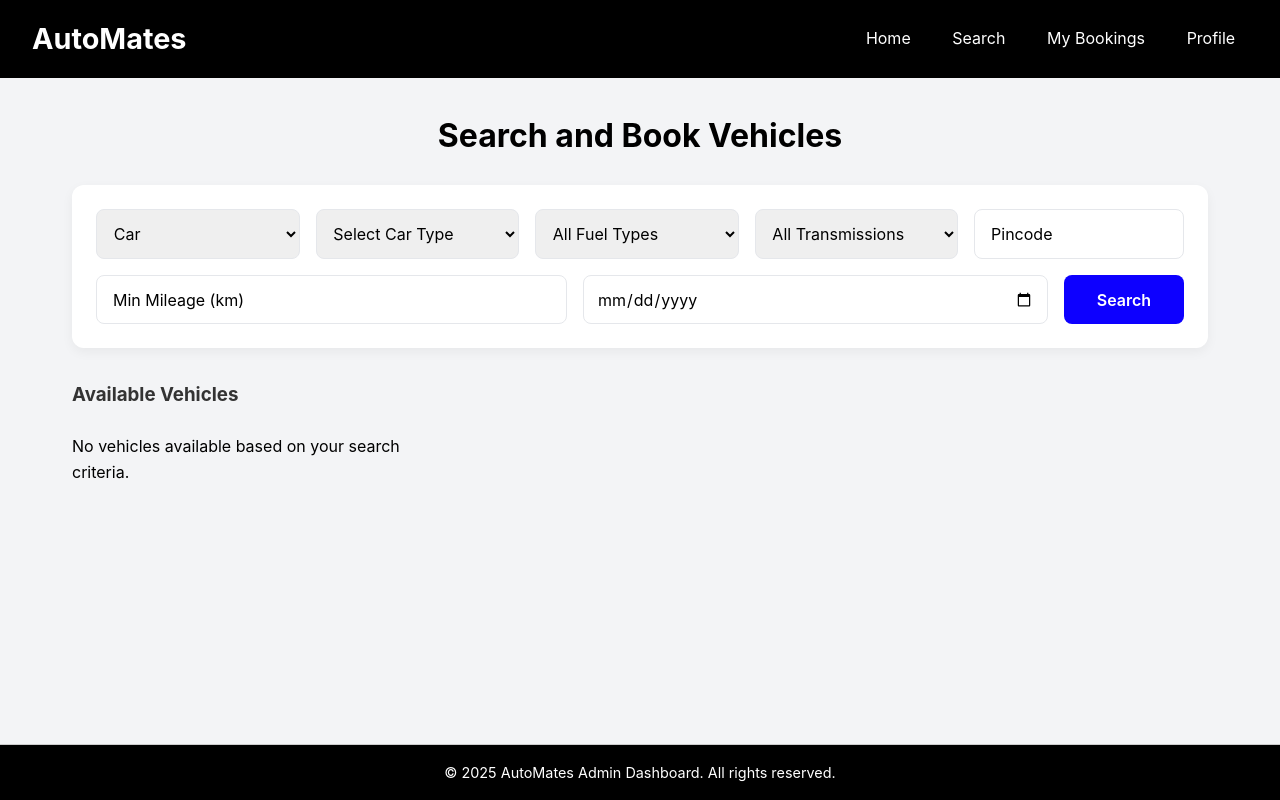
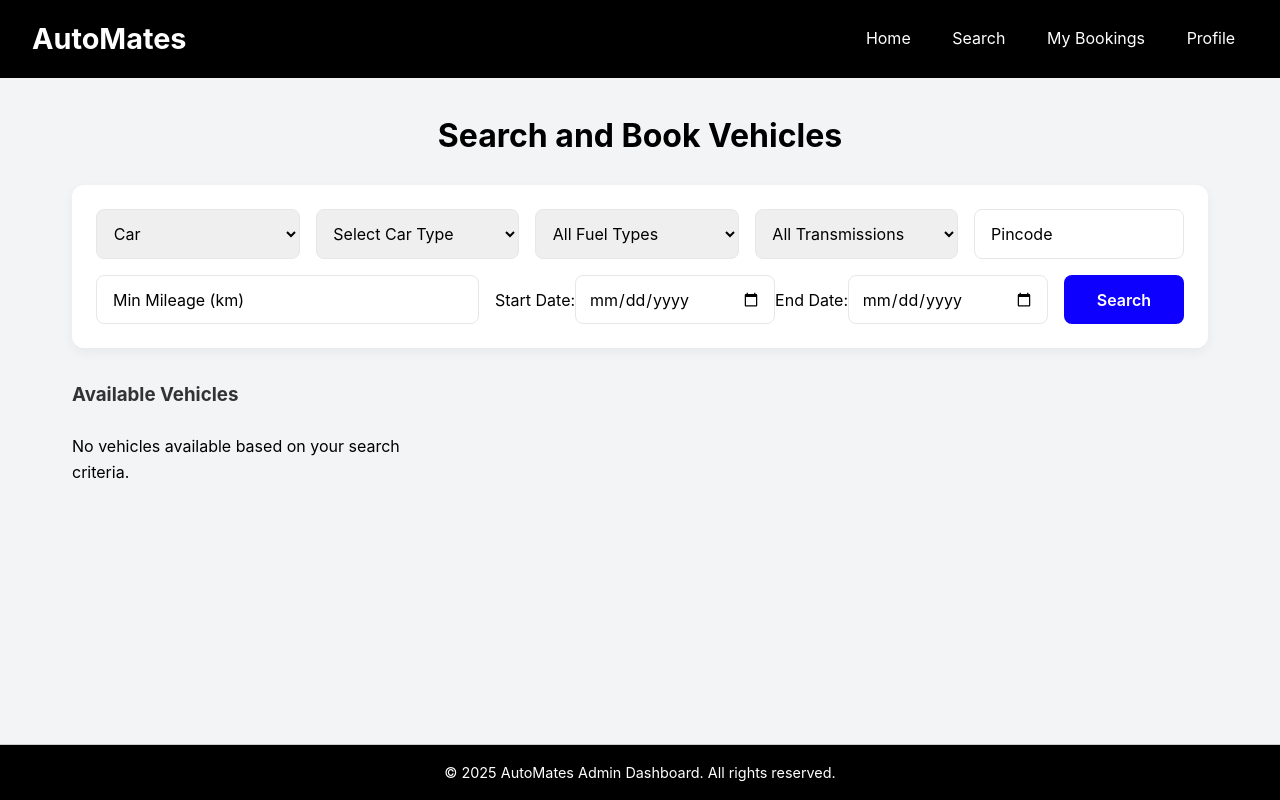
Before and after one commit to gokulnath118/Automates, a React (Vite) app: page /leaser/search in a window 1280 px wide. Built offline with nearby package versions, Linux system fonts and the light colour scheme.

Commit message:
edited-on-dates

```diff
--- a/src/pages/admin/BookingManagement.jsx
+++ b/src/pages/admin/BookingManagement.jsx
@@ -23,21 +23,21 @@ function AdminBookingManagement() {
     }
 
     if (startDate) {
-      filtered = filtered.filter((b) => new Date(b.date) >= new Date(startDate));
+      filtered = filtered.filter((b) => new Date(b.startDate) >= new Date(startDate));
     }
 
     if (endDate) {
-      filtered = filtered.filter((b) => new Date(b.date) <= new Date(endDate));
+      filtered = filtered.filter((b) => new Date(b.endDate) <= new Date(endDate));
     }
 
     setFilteredBookings(filtered);
   }, [statusFilter, startDate, endDate, bookings]);
 
   const downloadReport = () => {
-    let csvContent = "Date,Booking ID,Vehicle No.,Status,Leaser,Owner\n";
+    let csvContent = "Start Date,End Date,Booking ID,Vehicle No.,Status,Leaser,Owner\n";
 
     filteredBookings.forEach(booking => {
-      csvContent += `${booking.date},${booking.id},${booking.vehicleNo || 'N/A'},${booking.status},${booking.leaserName},${booking.ownerName}\n`;
+      csvContent += `${booking.startDate},${booking.endDate},${booking.id},${booking.vehicleNo || 'N/A'},${booking.status},${booking.leaserName},${booking.ownerName}\n`;
     });
 
     const blob = new Blob([csvContent], { type: 'text/csv;charset=utf-8;' });
@@ -125,7 +125,8 @@ function AdminBookingManagement() {
                     <p><strong>Vehicle No.:</strong> {booking.vehicleNo || 'N/A'}</p>
                     <p><strong>Leaser:</strong> {booking.leaserName}</p>
                     <p><strong>Owner:</strong> {booking.ownerName}</p>
-                    <p><strong>Date:</strong> {booking.date}</p>
+                    <p><strong>Start Date:</strong> {booking.startDate}</p>
+                    <p><strong>End Date:</strong> {booking.endDate}</p>
                   </div>
                 </div>
               ))}
--- a/src/pages/leaser/ManageBookings.jsx
+++ b/src/pages/leaser/ManageBookings.jsx
@@ -85,7 +85,8 @@ export default function ManageBookings() {
                       {booking.status.charAt(0).toUpperCase() + booking.status.slice(1)}
                     </p>
                     <div className="leaser-managebookings-booking-info">
-                      <p><strong>Date:</strong> {booking.date}</p>
+                      <p><strong>From:</strong> {booking.startDate}</p>
+                      <p><strong>To:</strong> {booking.endDate}</p>
                       <p><strong>Type:</strong> {vehicle?.type}</p>
                       {vehicle?.type === "car" && (
                         <p><strong>Category:</strong> {vehicle?.vehicleCategory}</p>
--- a/src/pages/leaser/SearchBookings.jsx
+++ b/src/pages/leaser/SearchBookings.jsx
@@ -12,7 +12,8 @@ export default function SearchBookings() {
   const [transmission, setTransmission] = useState("");
   const [pincode, setPincode] = useState("");
   const [minMileage, setMinMileage] = useState("");
-  const [date, setDate] = useState("");
+  const [startDate, setStartDate] = useState("");
+  const [endDate, setEndDate] = useState("");
   const [error, setError] = useState("");
 
   const today = new Date().toISOString().split("T")[0];
@@ -23,7 +24,7 @@ export default function SearchBookings() {
   }, []);
 
   useEffect(() => {
-    handleSearch(); // auto-filter when filter dependencies change
+    handleSearch();
     // eslint-disable-next-line react-hooks/exhaustive-deps
   }, [vehicleType, carType, fuelType, transmission, pincode, minMileage, vehicles]);
 
@@ -32,7 +33,7 @@ export default function SearchBookings() {
       (vehicle) =>
         vehicle.type === vehicleType &&
         vehicle.availability === "yes" &&
-        (!date || vehicle.date === date) &&
+        (!startDate || vehicle.date === startDate) &&
         (!fuelType || vehicle.fuelType.toLowerCase() === fuelType.toLowerCase()) &&
         (!transmission || vehicle.transmission.toLowerCase() === transmission.toLowerCase()) &&
         (!pincode || vehicle.pincode === pincode) &&
@@ -47,8 +48,13 @@ export default function SearchBookings() {
   };
 
   const handleBooking = (vehicleId) => {
-    if (!date) {
-      setError("Please select a booking date.");
+    if (!startDate || !endDate) {
+      setError("Please select both start and end dates for booking.");
+      return;
+    }
+
+    if (endDate < startDate) {
+      setError("End date cannot be earlier than start date.");
       return;
     }
 
@@ -60,7 +66,8 @@ export default function SearchBookings() {
       ownerName: "Owner Name",
       vehicleName: vehicle.name,
       status: "pending",
-      date
+      startDate,
+      endDate,
     };
 
     const updatedVehicles = vehicles.map((v) =>
@@ -153,13 +160,24 @@ export default function SearchBookings() {
             className="leaser-search-input"
           />
 
-          <input
-            type="date"
-            value={date}
-            onChange={(e) => setDate(e.target.value)}
-            min={today}
-            className="leaser-search-date"
-          />
+          <div className="leaser-search-date-range">
+            <label>Start Date:</label>
+            <input
+              type="date"
+              value={startDate}
+              onChange={(e) => setStartDate(e.target.value)}
+              min={today}
+              className="leaser-search-date"
+            />
+            <label>End Date:</label>
+            <input
+              type="date"
+              value={endDate}
+              onChange={(e) => setEndDate(e.target.value)}
+              min={startDate || today}
+              className="leaser-search-date"
+            />
+          </div>
 
           <button onClick={handleSearch} className="leaser-search-button">
             Search
--- a/src/pages/owner/BookingManagement.jsx
+++ b/src/pages/owner/BookingManagement.jsx
@@ -50,6 +50,8 @@ export default function BookingManagement() {
                   <h4 className="owner-booking-manage-vehicle-name">{b.vehicleName}</h4>
                   <p><strong>Status:</strong> <span className="owner-booking-manage-status-pending">{b.status}</span></p>
                   <p><strong>Leaser:</strong> {b.leaserName}</p>
+                  <p><strong>From:</strong> {b.startDate}</p>
+                  <p><strong>To:</strong> {b.endDate}</p>
                   <div className="owner-booking-manage-action-buttons">
                     <button
                       onClick={() => handleApprove(b.id)}
@@ -93,6 +95,8 @@ export default function BookingManagement() {
                 <div key={b.id} className="owner-booking-manage-card processed">
                   <h4 className="owner-booking-manage-vehicle-name">{b.vehicleName}</h4>
                   <p><strong>Leaser:</strong> {b.leaserName}</p>
+                  <p><strong>From:</strong> {b.startDate}</p>
+                  <p><strong>To:</strong> {b.endDate}</p>
                   <p className={`owner-booking-manage-status ${
                     b.status === "approved" ? "approved" : "rejected"
                   }`}>
```
